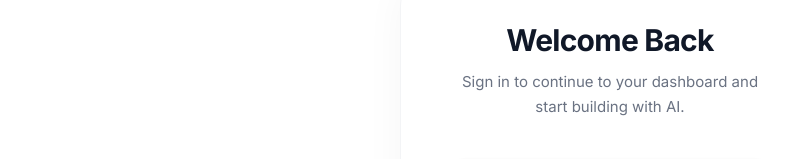
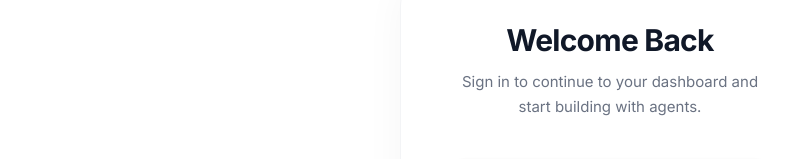
Before and after one commit to farzeenilyaszargar/nap-ide, a Next.js app: page /signin in a window 1280 px wide. Shown: the part 143-302 px from the top of the page, without its empty margins (30-832 px from the left). Built offline with nearby package versions, Linux system fonts and the light colour scheme; no server answers.

Commit message:
Update sign-in helper text

```diff
--- a/app/(user)/signin/page.tsx
+++ b/app/(user)/signin/page.tsx
@@ -184,7 +184,7 @@ export default function SignIn() {
                             <p className="mt-3 text-[15px] leading-relaxed text-gray-500">
                                 {desktopMode
                                     ? 'Use Google sign-in to securely authenticate and return to the desktop app.'
-                                    : 'Sign in to continue to your dashboard and start building with AI.'}
+                                    : 'Sign in to continue to your dashboard and start building with agents.'}
                             </p>
                         </div>
 
```
